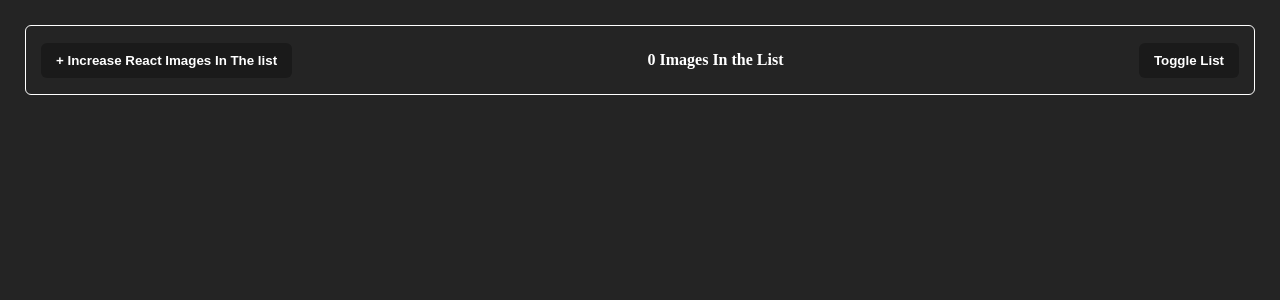
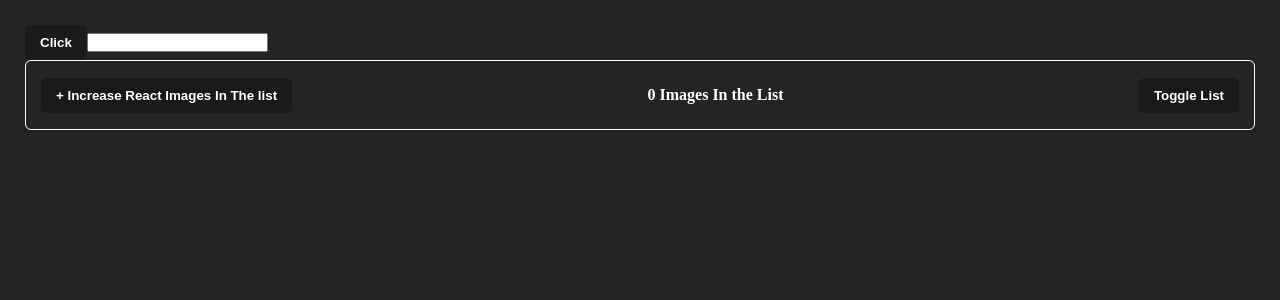
Before and after one commit to BenMradB/React-18-Tutorial, a React (Vite) app: page / in a window 1280 px wide. Shown: the top 300 px of the page. Built offline with nearby package versions, Linux system fonts and the light colour scheme.

Commit message:
React Events

```diff
--- a/src/App.jsx
+++ b/src/App.jsx
@@ -4,6 +4,7 @@ import Header from './components/Header';
 import IconsList from './components/IconsList';
 
 const App = () => {
+	const [state, setState] = useState('');
 	const [imagesCounter, setImagesCounter] = useState(0);
 	const [showList, setShowList] = useState(true);
 	const onIncreaseImagesCounter = () => {
@@ -15,6 +16,13 @@ const App = () => {
 
 	return (
 		<>
+			<button onClick={() => alert('Clicked')}>Click</button>
+			<input
+				type='text'
+				value={state}
+				onChange={(e) => setState(e.target.value)}
+				onBlur={() => console.log('Blur')}
+			/>
 			<Header
 				imagesCounter={imagesCounter}
 				onIncreaseImagesCounter={onIncreaseImagesCounter}
```
